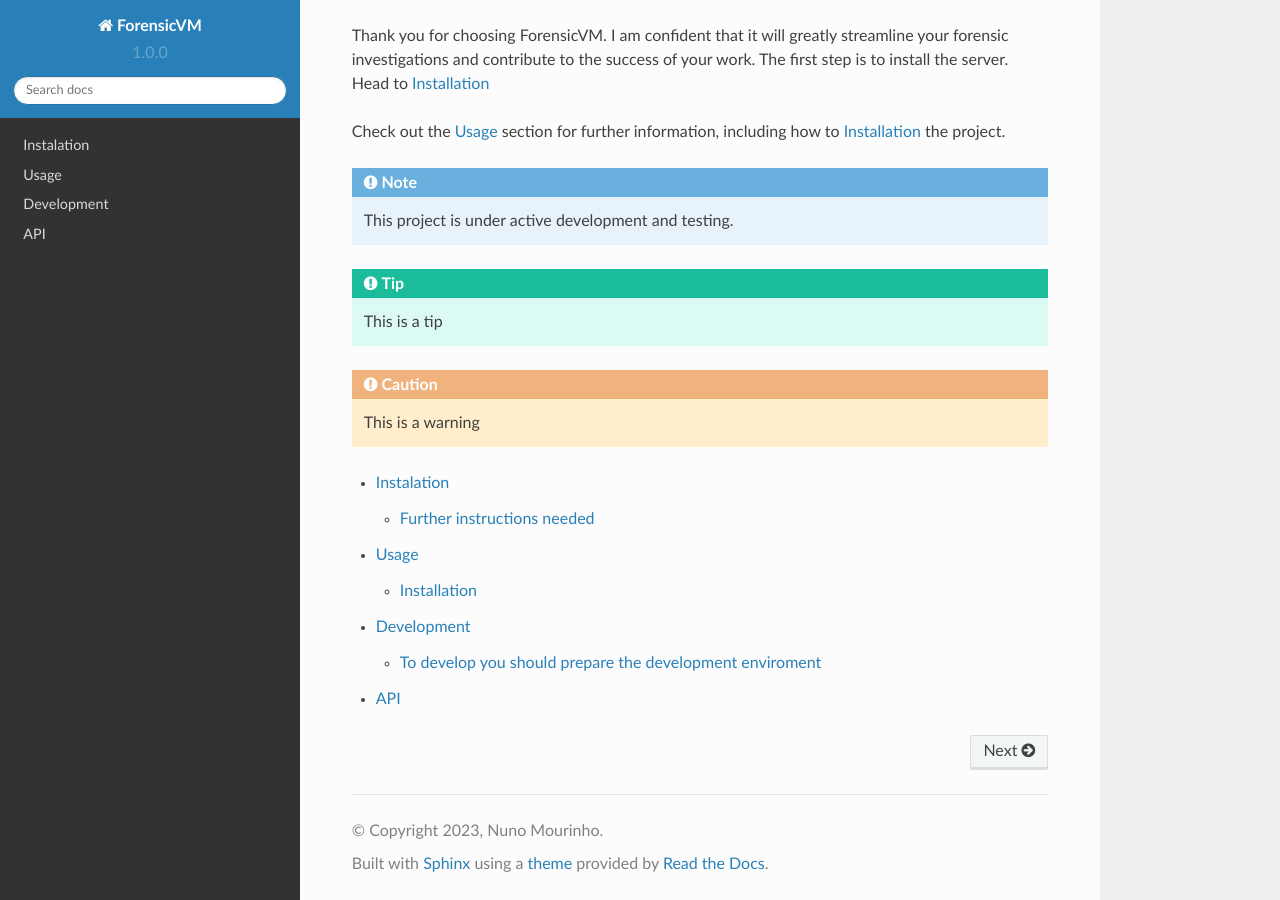
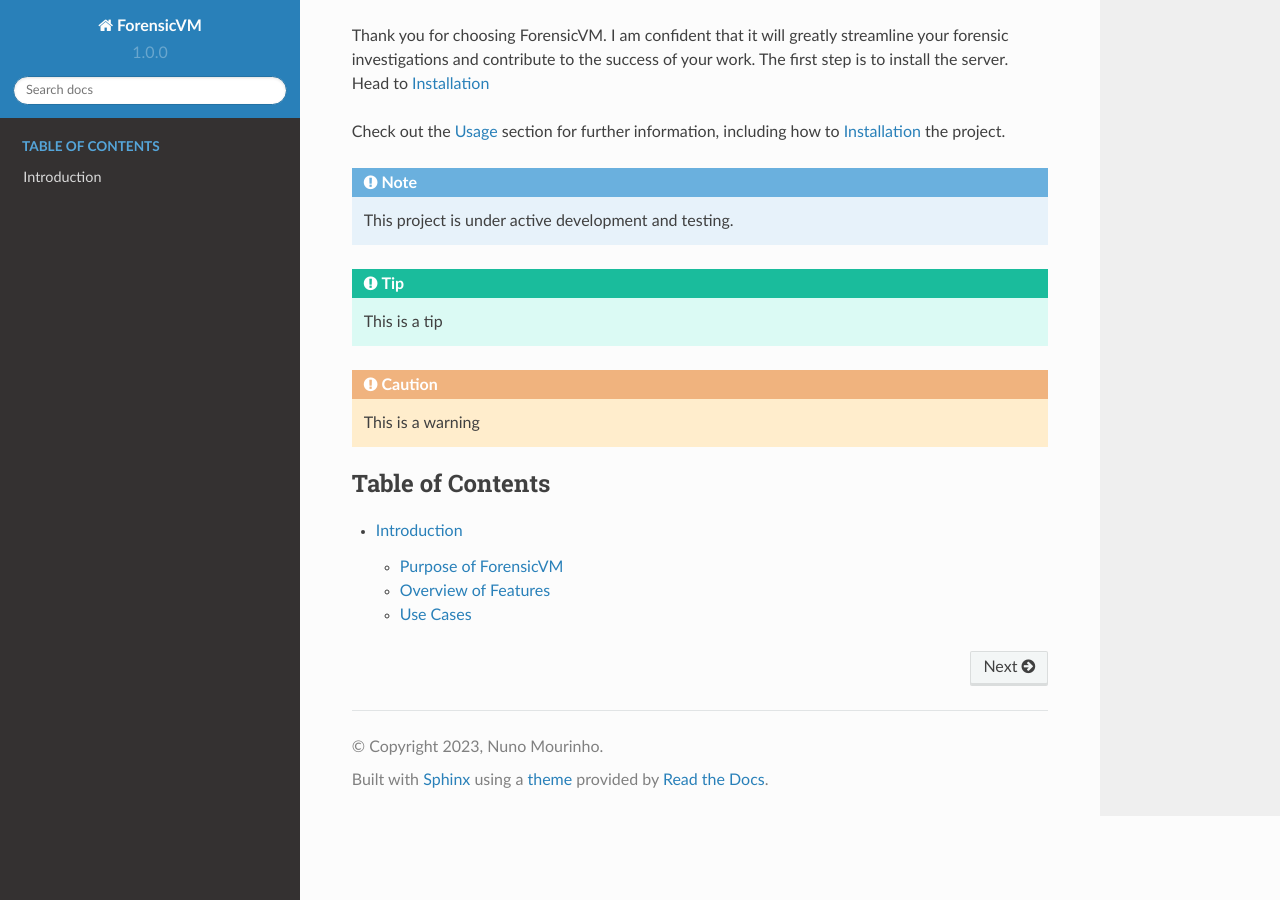
Before and after one commit to nunomourinho/ForensicVMServerAndClientDocs, a Sphinx documentation site: the page built from docs/index.rst, in a window 1280 px wide and 900 px high, scrolled down 1417 px. Built offline with Sphinx 7.4.7 and the Read the Docs theme 2.0.0, drawn with Linux system fonts in a browser that asks for light colours; some of the changed lines change nothing that is shown.

Commit message:
introduction

```diff
--- a/docs/index.rst
+++ b/docs/index.rst
@@ -37,11 +37,8 @@
 
     This is a warning
 
-
 .. toctree::
    :maxdepth: 2
+   :caption: Table of Contents
 
-   instalation
-   usage
-   development
-   api
+   Introduction <introduction>
--- /dev/null
+++ b/docs/introduction.rst
@@ -0,0 +1,27 @@
+================
+Introduction
+================
+
+Purpose of ForensicVM
+======================
+
+ForensicVM is an innovative tool designed to streamline the process of digital forensics. By leveraging advanced virtualization technology, ForensicVM allows for the secure and efficient analysis of forensic images, making it an invaluable tool for cybersecurity professionals, digital forensics investigators, and information security teams.
+
+Overview of Features
+======================
+
+ForensicVM offers a range of features designed to enhance the forensic analysis process:
+
+- Virtualization of forensic images: ForensicVM can create and manage virtualized instances of forensic images, allowing for a more flexible and scalable analysis process.
+- Forensic Image Life Cycle Management: From creation to decommissioning, ForensicVM provides tools for managing every step of a forensic image's life cycle.
+- Advanced Analysis Tools: ForensicVM comes with a suite of powerful analysis tools that can help investigators uncover critical evidence and identify security vulnerabilities.
+- Integrated Hypervisor: ForensicVM includes a robust hypervisor to ensure efficient execution and management of virtual machines.
+
+Use Cases
+==========
+
+ForensicVM can be used in a variety of scenarios, including but not limited to:
+
+- Cybersecurity Investigations: Investigators can use ForensicVM to analyze cyber attacks and uncover the methods used by attackers.
+- Incident Response: ForensicVM can be used to quickly analyze a system after a security incident, aiding in the recovery process and helping to prevent future incidents.
+- Training and Education: ForensicVM is an excellent tool for training new cybersecurity professionals, allowing them to gain hands-on experience with forensic analysis in a controlled environment.
```
